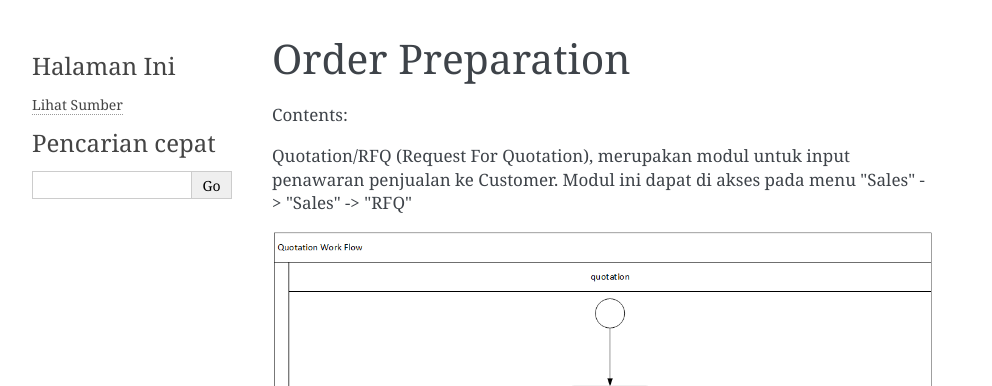
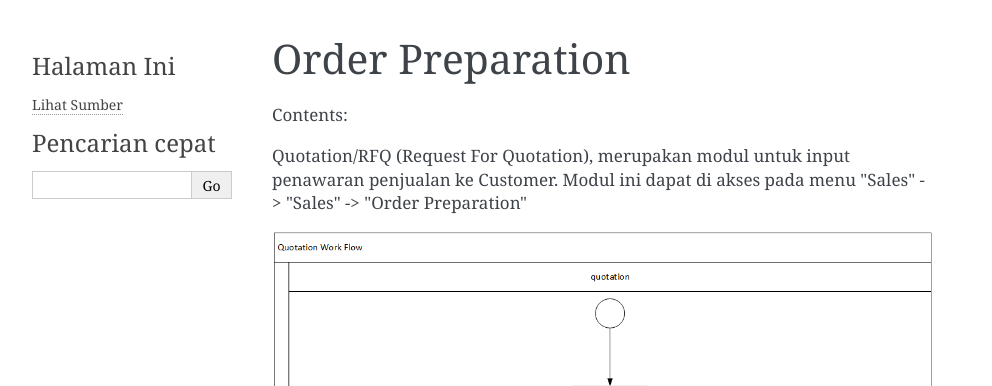
Before and after one commit to lajayuhniyarsyah/OpenERP-Supra-Doc, a Sphinx documentation site: the page built from source/pages/sales/op/index.rst, in a window 1280 px wide. Shown: the top 386 px of the page, without its empty margins (148-1140 px from the left). Built offline with Sphinx 7.4.7, drawn with Linux system fonts in a browser that asks for light colours.

Commit message:
Init Menu

```diff
--- a/source/pages/sales/dn/index.rst
+++ b/source/pages/sales/dn/index.rst
@@ -5,7 +5,7 @@ Delivery Note
 Contents:
 
 Quotation/RFQ (Request For Quotation), merupakan modul untuk input penawaran penjualan ke Customer.
-Modul ini dapat di akses pada menu "Sales" -> "Sales" -> "RFQ"
+Modul ini dapat di akses pada menu "Sales" -> "Sales" -> "Delivery Note"
 
 
 .. image:: /img/quotation.png
--- a/source/pages/sales/index.rst
+++ b/source/pages/sales/index.rst
@@ -7,3 +7,5 @@ Contents:
    :maxdepth: 2
 
    order/index
+   op/index
+   dn/index
--- a/source/pages/sales/op/index.rst
+++ b/source/pages/sales/op/index.rst
@@ -5,7 +5,7 @@ Order Preparation
 Contents:
 
 Quotation/RFQ (Request For Quotation), merupakan modul untuk input penawaran penjualan ke Customer.
-Modul ini dapat di akses pada menu "Sales" -> "Sales" -> "RFQ"
+Modul ini dapat di akses pada menu "Sales" -> "Sales" -> "Order Preparation"
 
 
 .. image:: /img/quotation.png
```
